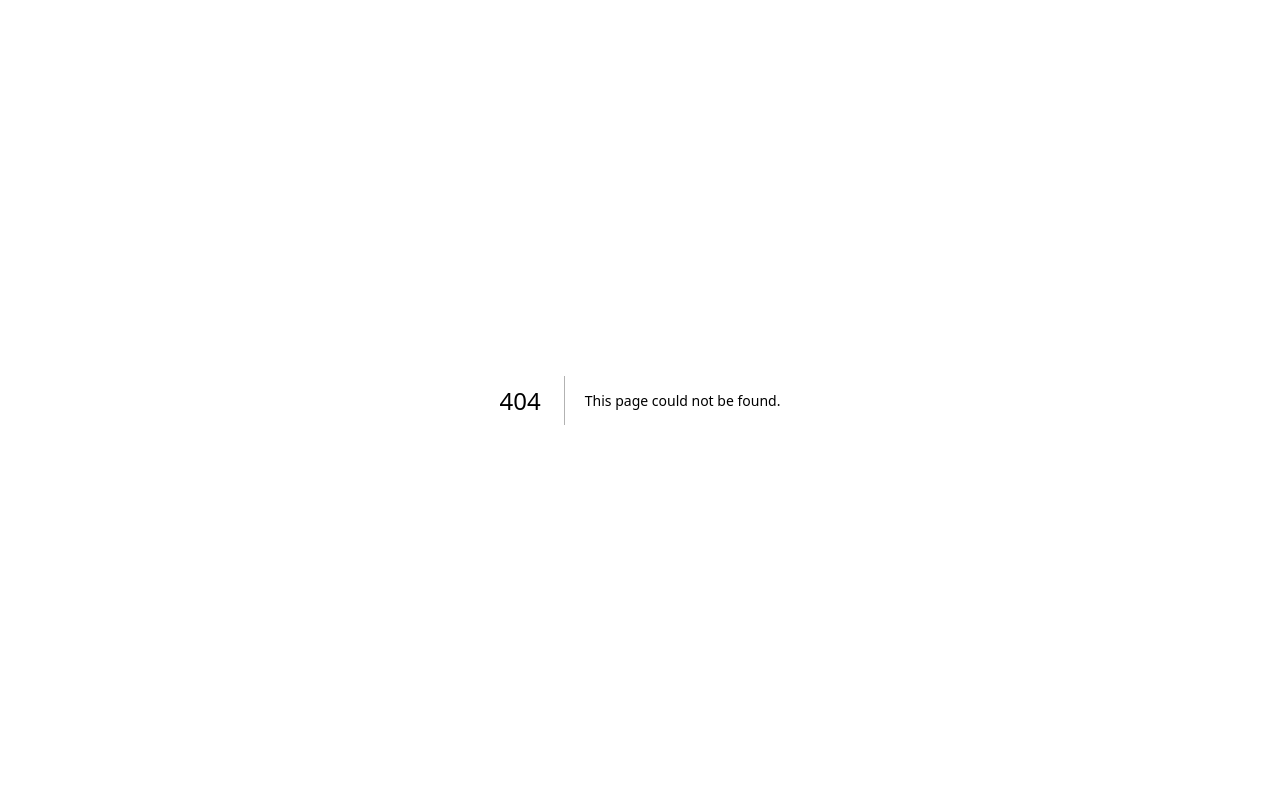
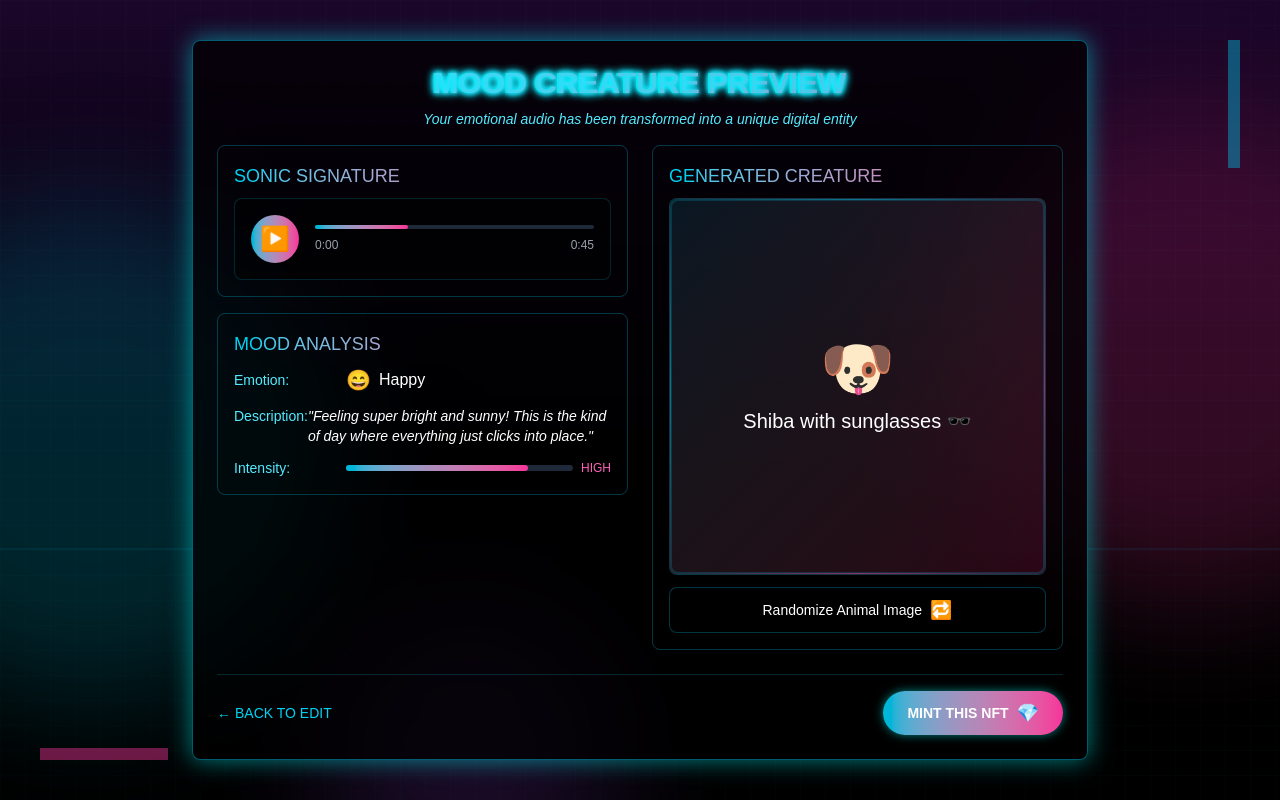
Before and after one commit to IcyConcrete/sui-moodzoo, a Next.js app in the folder frontend/: page /generate in a window 1280 px wide. Before the commit this address had no page. Built offline with nearby package versions, Linux system fonts and the light colour scheme.

Commit message:
update - preview page

```diff
--- /dev/null
+++ b/frontend/app/generate/page.tsx
@@ -0,0 +1,127 @@
+import React from 'react';
+import Link from 'next/link';
+import Image from 'next/image';
+
+export default function GeneratePage() {
+  return (
+    <div className="min-h-screen bg-black text-white flex flex-col items-center justify-center p-6 relative overflow-hidden">
+      {/* Cyberpunk background elements */}
+      <div className="absolute inset-0 z-0 overflow-hidden">
+        <div className="absolute top-0 left-0 w-full h-full bg-gradient-to-b from-purple-900/30 to-black/90"></div>
+        <div className="absolute top-0 left-0 w-full h-full bg-[url('/grid.svg')] bg-repeat opacity-30"></div>
+
+        {/* Glow elements */}
+        <div className="absolute top-1/4 -left-40 w-[500px] h-[500px] rounded-full bg-cyan-500/20 blur-3xl"></div>
+        <div className="absolute bottom-1/4 -right-40 w-[500px] h-[500px] rounded-full bg-pink-500/20 blur-3xl"></div>
+        <div className="absolute top-3/4 left-1/4 w-[300px] h-[300px] rounded-full bg-purple-500/15 blur-3xl"></div>
+      </div>
+
+      {/* Main content */}
+      <div className="z-10 max-w-4xl w-full mx-auto border border-cyan-500/50 rounded-lg backdrop-blur-sm bg-black/70 p-6 shadow-[0_0_25px_rgba(0,255,255,0.5)]">
+        <div className="text-center mb-4">
+          <h1 className="text-3xl font-bold mb-2 text-transparent bg-clip-text bg-gradient-to-r from-cyan-400 to-pink-500 glitch-text" data-text="MOOD CREATURE PREVIEW">
+            MOOD CREATURE PREVIEW
+          </h1>
+          <p className="text-cyan-300 italic text-sm">Your emotional audio has been transformed into a unique digital entity</p>
+        </div>
+
+        <div className="grid grid-cols-1 md:grid-cols-2 gap-6">
+          {/* Left column - Audio and metadata */}
+          <div className="space-y-4">
+            {/* Audio playback */}
+            <div className="border border-cyan-500/30 rounded-lg p-4 hover:border-cyan-400/50 transition-all hover:shadow-[0_0_15px_rgba(0,255,255,0.3)]">
+              <div className="mb-2 text-lg font-medium text-transparent bg-clip-text bg-gradient-to-r from-cyan-400 to-pink-500">SONIC SIGNATURE</div>
+
+              <div className="flex items-center justify-center bg-black/50 rounded-lg p-4 border border-cyan-500/20">
+                <button className="w-12 h-12 rounded-full bg-gradient-to-r from-cyan-500 to-pink-500 flex items-center justify-center hover:scale-105 transition-transform">
+                  <span className="text-2xl">▶️</span>
+                </button>
+
+                <div className="flex-1 ml-4">
+                  <div className="w-full h-1 bg-gray-800 rounded-full mb-2">
+                    <div className="w-1/3 h-full bg-gradient-to-r from-cyan-500 to-pink-500 rounded-full"></div>
+                  </div>
+                  <div className="flex justify-between text-xs text-gray-400">
+                    <span>0:00</span>
+                    <span>0:45</span>
+                  </div>
+                </div>
+              </div>
+            </div>
+
+            {/* Emotion and Description */}
+            <div className="border border-cyan-500/30 rounded-lg p-4 hover:border-cyan-400/50 transition-all hover:shadow-[0_0_15px_rgba(0,255,255,0.3)]">
+              <div className="mb-2 text-lg font-medium text-transparent bg-clip-text bg-gradient-to-r from-cyan-400 to-pink-500">MOOD ANALYSIS</div>
+
+              <div className="space-y-3">
+                <div className="flex items-center">
+                  <span className="text-cyan-300 text-sm w-28">Emotion:</span>
+                  <span className="text-white flex items-center">
+                    <span className="text-xl mr-2">😄</span> Happy
+                  </span>
+                </div>
+
+                <div className="flex items-start">
+                  <span className="text-cyan-300 text-sm w-28">Description:</span>
+                  <span className="text-white text-sm italic">"Feeling super bright and sunny! This is the kind of day where everything just clicks into place."</span>
+                </div>
+
+                <div className="flex items-center">
+                  <span className="text-cyan-300 text-sm w-28">Intensity:</span>
+                  <div className="flex-1">
+                    <div className="w-full h-1.5 bg-gray-800 rounded-full">
+                      <div className="w-4/5 h-full bg-gradient-to-r from-cyan-500 to-pink-500 rounded-full"></div>
+                    </div>
+                  </div>
+                  <span className="text-xs text-pink-400 ml-2">HIGH</span>
+                </div>
+              </div>
+            </div>
+          </div>
+
+          {/* Right column - NFT Preview */}
+          <div className="border border-cyan-500/30 rounded-lg p-4 hover:border-cyan-400/50 transition-all hover:shadow-[0_0_15px_rgba(0,255,255,0.3)]">
+            <div className="mb-2 text-lg font-medium text-transparent bg-clip-text bg-gradient-to-r from-cyan-400 to-pink-500">GENERATED CREATURE</div>
+
+            <div className="relative aspect-square mb-3 bg-gradient-to-br from-cyan-900/30 to-pink-900/30 rounded-lg overflow-hidden border border-cyan-500/20 flex items-center justify-center">
+              {/* This would be replaced with the actual generated image */}
+              <div className="text-center p-4">
+                <div className="text-6xl mb-2">🐶</div>
+                <div className="text-xl">Shiba with sunglasses 🕶️</div>
+              </div>
+
+              {/* Glowing frame effect */}
+              <div className="absolute inset-0 border-2 border-cyan-500/20 rounded-lg pointer-events-none"></div>
+              <div className="absolute top-0 left-0 w-full h-px bg-gradient-to-r from-transparent via-cyan-500/50 to-transparent"></div>
+              <div className="absolute bottom-0 left-0 w-full h-px bg-gradient-to-r from-transparent via-pink-500/50 to-transparent"></div>
+              <div className="absolute left-0 top-0 h-full w-px bg-gradient-to-b from-transparent via-cyan-500/50 to-transparent"></div>
+              <div className="absolute right-0 top-0 h-full w-px bg-gradient-to-b from-transparent via-pink-500/50 to-transparent"></div>
+            </div>
+
+            <button className="w-full py-2 px-4 bg-black/50 border border-cyan-500/30 rounded-lg hover:bg-cyan-900/20 transition-colors flex items-center justify-center gap-2 text-sm">
+              <span>Randomize Animal Image</span>
+              <span className="text-lg">🔁</span>
+            </button>
+          </div>
+        </div>
+
+        {/* Navigation Buttons */}
+        <div className="flex justify-between items-center mt-6 border-t border-cyan-500/20 pt-4">
+          <Link href="/upload" className="text-cyan-400 hover:text-cyan-300 transition-colors flex items-center gap-1 text-sm">
+            <span>←</span> <span>BACK TO EDIT</span>
+          </Link>
+
+          <Link href="/mint" className="bg-gradient-to-r from-cyan-500 to-pink-500 hover:from-cyan-600 hover:to-pink-600 text-white font-bold py-2 px-6 rounded-full shadow-[0_0_10px_rgba(0,255,255,0.5)] transition-all hover:shadow-[0_0_15px_rgba(0,255,255,0.7)] hover:scale-105 flex items-center gap-2 group text-sm">
+            <span>MINT THIS NFT</span>
+            <span className="text-lg">💎</span>
+          </Link>
+        </div>
+      </div>
+
+      {/* Animated elements */}
+      <div className="absolute top-10 right-10 w-3 h-32 bg-cyan-500/60 animate-pulse"></div>
+      <div className="absolute bottom-10 left-10 w-32 h-3 bg-pink-500/60 animate-pulse"></div>
+      <div className="absolute left-0 w-full h-[2px] bg-cyan-500/30 animate-scan"></div>
+    </div>
+  );
+}
```
